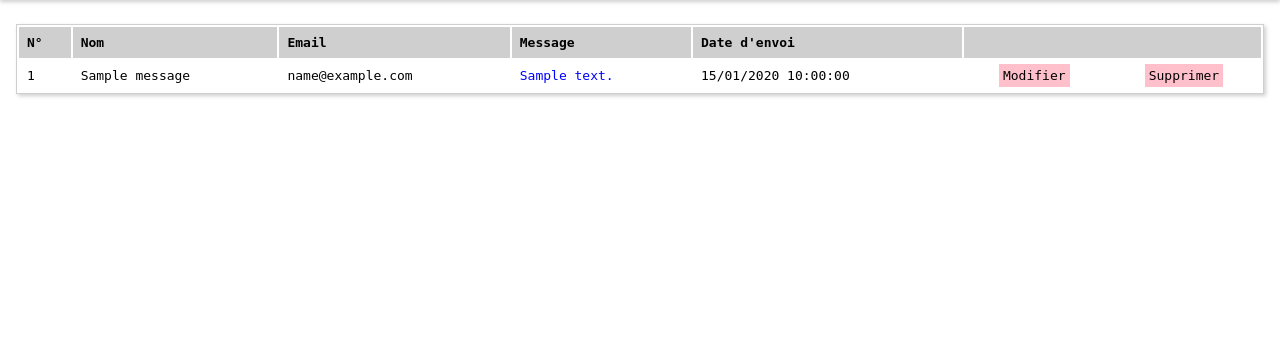
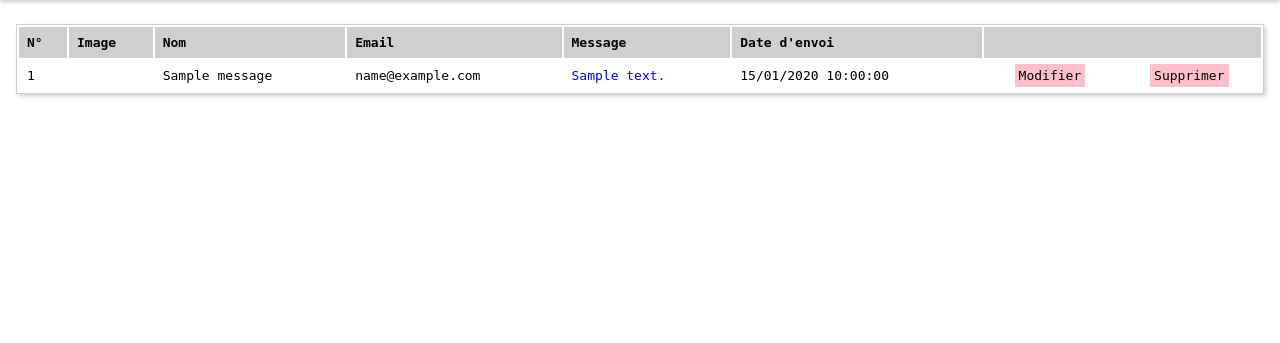
Before and after one commit to nicolasvauche/php_starter, a PHP site: page / in a window 1280 px wide. Shown: the part 77-420 px from the top of the page. Run offline with PHP 8.4, Linux system fonts and the light colour scheme; tables that the repository leaves empty hold one stand-in row (values such as "Sample post"); data that the repository does not hold is empty.

Commit message:
Upload 3

```diff
--- a/css/styles.css
+++ b/css/styles.css
@@ -129,6 +129,10 @@ table tbody tr td:nth-last-child(2) {
     text-align: center;
 }
 
+table tbody tr td img {
+    height: 2rem;
+}
+
 /* FOOTER */
 .app-footer {
     display: flex;
--- a/inc/form.php
+++ b/inc/form.php
@@ -155,8 +155,8 @@ if (count($_POST) > 0) {
                 $uploadDirectory = dirname(__FILE__) . DIRECTORY_SEPARATOR . '..' . DIRECTORY_SEPARATOR . 'uploads';
                 $path_parts = pathinfo($_FILES["image"]["name"]);
                 $extension = $path_parts['extension'];
-                $fileName = slugify($message['name']);
-                $uploadFile = $uploadDirectory . DIRECTORY_SEPARATOR . $fileName . '.' . $extension;
+                $fileName = slugify($message['name']) . '.' . $extension;
+                $uploadFile = $uploadDirectory . DIRECTORY_SEPARATOR . $fileName;
 
                 try {
                     move_uploaded_file($_FILES['image']['tmp_name'], $uploadFile);
@@ -166,6 +166,7 @@ if (count($_POST) > 0) {
                 }
 
                 // Insert message into database
+                $message['image'] = $fileName;
                 $result = insertMessage($message);
 
                 if (is_array($result)) {
--- a/inc/messages.php
+++ b/inc/messages.php
@@ -51,11 +51,12 @@ function insertMessage(array $message)
     $message['sent_at'] = date('Y-m-d H:i:s');
 
     try {
-        $sql = "INSERT INTO message (name, email, message, sent_at) VALUES (:name, :email, :message, :sentAt);";
+        $sql = "INSERT INTO message (name, email, message, image, sent_at) VALUES (:name, :email, :message, :image, :sentAt);";
         $stmt = $pdo->prepare($sql);
         $stmt->bindParam('name', $message['name']);
         $stmt->bindParam('email', $message['email']);
         $stmt->bindParam('message', $message['message']);
+        $stmt->bindParam('image', $message['image']);
         $stmt->bindParam('sentAt', $message['sent_at']);
         $stmt->execute();
 
--- a/index.php
+++ b/index.php
@@ -50,6 +50,7 @@ $messages = getMessages();
                     <thead>
                         <tr>
                             <th>N°</th>
+                            <th>Image</th>
                             <th>Nom</th>
                             <th>Email</th>
                             <th>Message</th>
@@ -61,6 +62,11 @@ $messages = getMessages();
                         <?php foreach ($messages as $key => $message): ?>
                             <tr>
                                 <td><?php echo $message['id']; ?></td>
+                                <td>
+                                    <?php if ($message['image']): ?>
+                                        <img src="uploads/<?php echo $message['image']; ?>" alt="<?php echo $message['name']; ?>">
+                                    <?php endif; ?>
+                                </td>
                                 <td><?php echo $message['name']; ?></td>
                                 <td><?php echo $message['email']; ?></td>
                                 <td>
```
